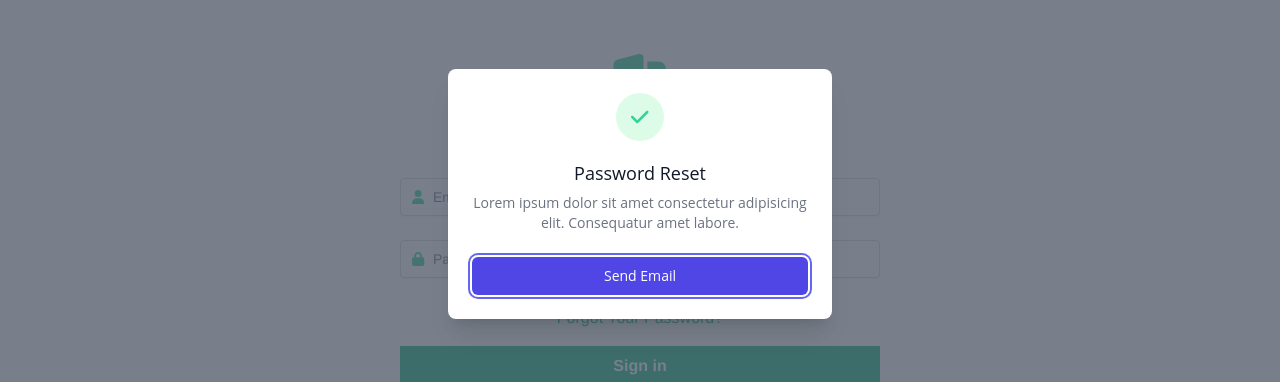
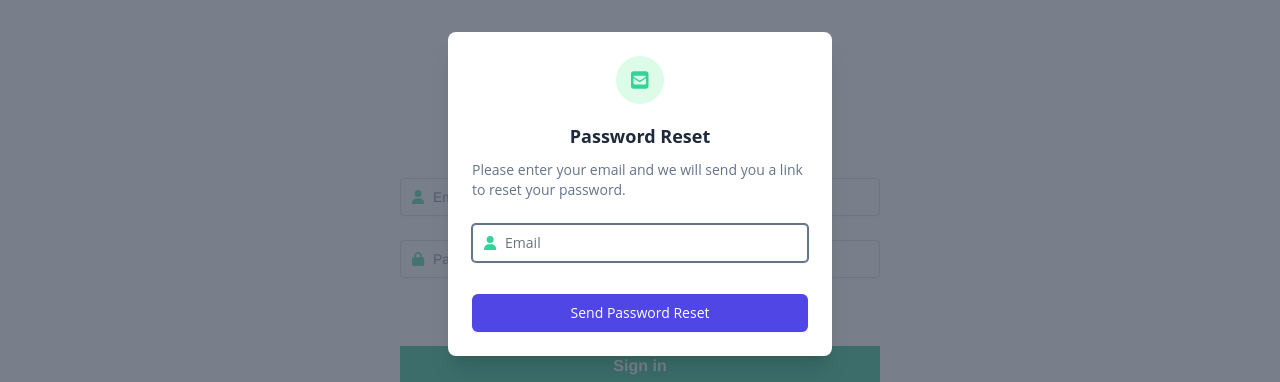
Before and after one commit to isoment/gympilot, a Vue app in the folder vue/: page /login in a window 1280 px wide. Both pictures are taken after a click on the link "Forgot Your Password?". Shown: the part 206-588 px from the top of the page. Built offline with nearby package versions, Linux system fonts and the light colour scheme; no server answers.

Commit message:
Password reset styling

```diff
--- a/vue/src/components/auth/ForgotPassword.vue
+++ b/vue/src/components/auth/ForgotPassword.vue
@@ -7,46 +7,64 @@
         class="flex items-center justify-center w-12 h-12 mx-auto bg-green-100 rounded-full"
       >
         <font-awesome-icon
-          :icon="['fa', 'check']"
+          :icon="['fa', 'envelope-square']"
           class="text-xl text-emerald-400"
         >
         </font-awesome-icon>
       </div>
-      <div class="mt-3 text-center sm:mt-5">
-        <DialogTitle
-          as="h3"
-          class="text-lg font-medium leading-6 text-gray-900"
-        >
+      <div class="mt-2 text-center sm:mt-5">
+        <DialogTitle as="h3" class="text-lg font-bold leading-6 text-slate-800">
           Password Reset
         </DialogTitle>
-        <div class="mt-2">
-          <p class="text-sm text-gray-500">
-            Lorem ipsum dolor sit amet consectetur adipisicing elit. Consequatur
-            amet labore.
-          </p>
-        </div>
+        <p class="mt-3 mb-6 text-sm text-left text-slate-500">
+          Please enter your email and we will send you a link to reset your
+          password.
+        </p>
+        <form class="mt-2">
+          <div class="w-full mb-6">
+            <TextInput
+              v-model="email"
+              placeholder="Email"
+              :icon="['fa', 'user']"
+              data-test="email-input"
+            />
+            <ValidationErrors
+              :errors="validationError"
+              field="email"
+              class="mt-2 -mb-2 text-left"
+            />
+          </div>
+        </form>
       </div>
     </div>
-    <div class="mt-5 sm:mt-6">
+    <div class="mt-5 sm:mt-8">
       <button
         type="button"
         class="inline-flex justify-center w-full px-4 py-2 text-base font-medium text-white bg-indigo-600 border border-transparent rounded-md shadow-sm hover:bg-indigo-700 focus:outline-none focus:ring-2 focus:ring-offset-2 focus:ring-indigo-500 sm:text-sm"
       >
-        Send Email
+        Send Password Reset
       </button>
     </div>
   </div>
 </template>
 
 <script lang="ts">
-import { defineComponent } from "vue";
+import { defineComponent, ref } from "vue";
 import { DialogTitle } from "@headlessui/vue";
+import TextInput from "../inputs/TextInput.vue";
+import ValidationErrors from "../shared/ValidationErrors.vue";
+
+interface ResetValidationErrors {
+  email?: string;
+}
 
 export default defineComponent({
   name: "SingleModal",
 
   components: {
     DialogTitle,
+    TextInput,
+    ValidationErrors,
   },
 
   props: {},
@@ -54,7 +72,10 @@ export default defineComponent({
   emits: ["update:modelValue"],
 
   setup() {
-    return {};
+    const email = ref("");
+    const validationError = ref<ResetValidationErrors>({});
+
+    return { validationError, email };
   },
 });
 </script>
--- a/vue/src/components/modals/SingleModal.vue
+++ b/vue/src/components/modals/SingleModal.vue
@@ -74,7 +74,7 @@ export default defineComponent({
   setup(props, { emit }) {
     const open = ref(props.modelValue);
 
-    // Watch for changes in props.modelValue and update the local open ref
+    // Watch for changes in props.modelValue and update the local state
     watch(
       () => props.modelValue,
       (newValue) => {
--- a/vue/src/views/auth/LoginView.vue
+++ b/vue/src/views/auth/LoginView.vue
@@ -11,7 +11,7 @@
           </font-awesome-icon>
         </div>
         <div class="px-12 pb-10">
-          <h2 class="mt-4 mb-5 text-lg font-bold text-gray-600">Sign in</h2>
+          <h2 class="mt-4 mb-5 text-lg font-bold text-slate-800">Sign in</h2>
           <!-- Email -->
           <div class="w-full mb-6">
             <TextInput
--- a/vue/src/views/auth/RegisterView.vue
+++ b/vue/src/views/auth/RegisterView.vue
@@ -11,7 +11,7 @@
           </font-awesome-icon>
         </div>
         <div class="px-12 pb-10">
-          <h2 class="mb-5 text-lg font-bold text-gray-600">Sign up</h2>
+          <h2 class="mb-5 text-lg font-bold text-slate-800">Sign up</h2>
           <!-- First Name -->
           <div class="w-full mb-6">
             <TextInput
```
